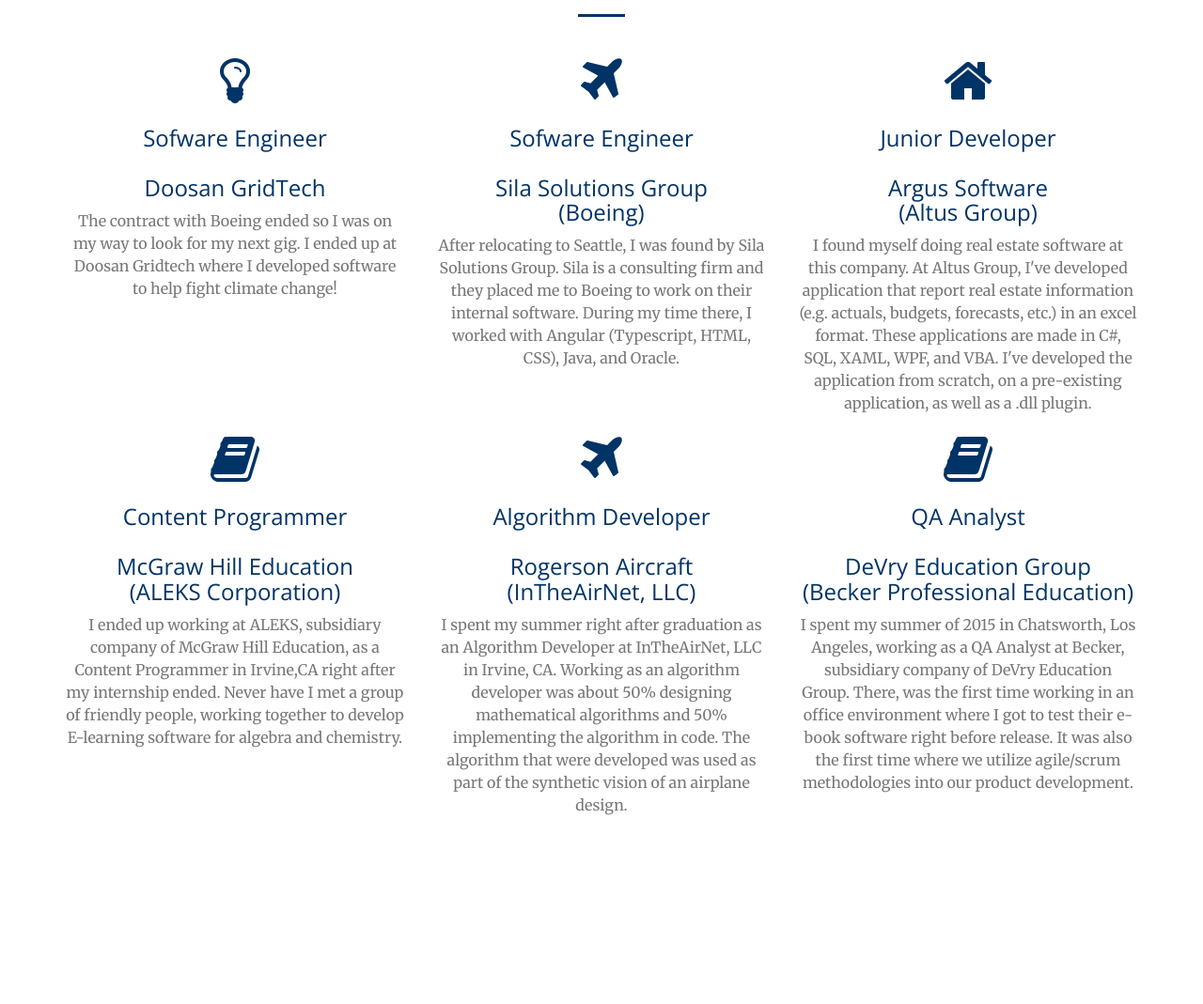
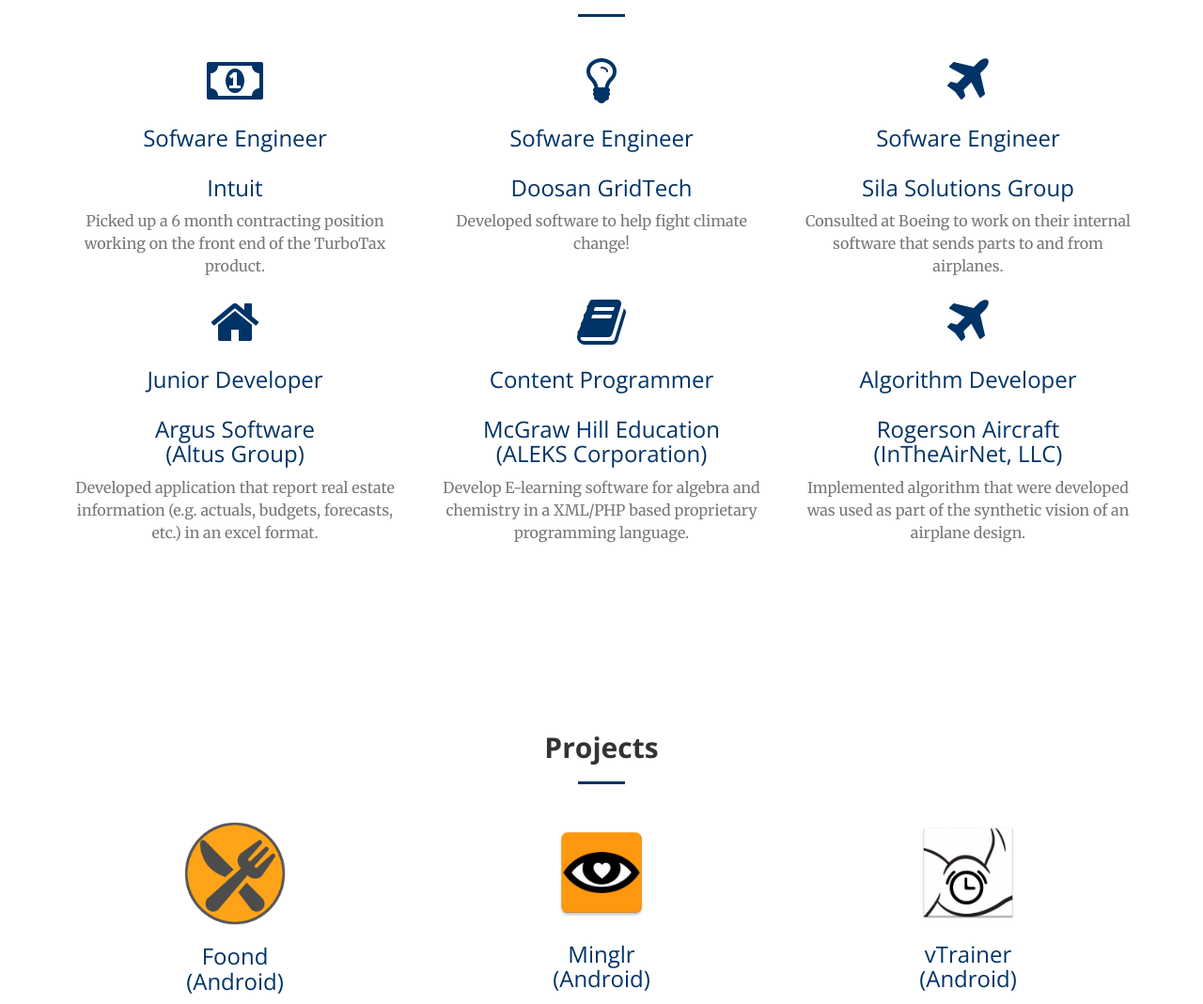
Before and after one commit to Tanagent/tanagent.github.io, a plain HTML site: page index.html in a window 1280 px wide. Shown: the part 1905-2974 px from the top of the page at 94% size. Drawn offline with nearby package versions, Linux system fonts and the light colour scheme.

Commit message:
feat: added Intuit experience

```diff
--- a/index.html
+++ b/index.html
@@ -150,26 +150,26 @@
 			<div class="row">
 				<div class="col-lg-4 col-md-4 text-center">
 					<div class="service-box">
-						<i class="fa fa-4x fa-lightbulb-o text-primary sr-icons"></i>
-						<h3>Sofware Engineer<br><br>Doosan GridTech</h3>
-						<p class="text-muted">The contract with Boeing ended so I was on my way to look for my next gig. I ended up at Doosan Gridtech where I developed software to help fight climate change!</p>
+						<i class="fa fa-4x fa-money text-primary sr-icons"></i>
+						<h3>Sofware Engineer<br><br>Intuit</h3>
+						<p class="text-muted">Picked up a 6 month contracting position working on the front end of the TurboTax product.</p>
 					</div>
 				</div>
 
 				<div class="col-lg-4 col-md-4 text-center">
 					<div class="service-box">
-						<i class="fa fa-4x fa-plane text-primary sr-icons"></i>
-						<h3>Sofware Engineer<br><br>Sila Solutions Group<br>(Boeing)</h3>
-						<p class="text-muted">After relocating to Seattle, I was found by Sila Solutions Group. Sila is a consulting firm and they placed me to Boeing to work on their internal software. During my time there, I worked with Angular (Typescript, HTML, CSS), Java, and Oracle.</p>
-					</div>
+                        <i class="fa fa-4x fa-lightbulb-o text-primary sr-icons"></i>
+                        <h3>Sofware Engineer<br><br>Doosan GridTech</h3>
+                        <p class="text-muted">Developed software to help fight climate change!</p>
+                    </div>
 				</div>
 
 				<div class="col-lg-4 col-md-4 text-center">
 					<div class="service-box">
-						<i class="fa fa-4x fa-home text-primary sr-icons"></i>
-						<h3>Junior Developer<br><br>Argus Software<br>(Altus Group)</h3>
-						<p class="text-muted">I found myself doing real estate software at this company. At Altus Group, I've developed application that report real estate information (e.g. actuals, budgets, forecasts, etc.) in an excel format. These applications are made in C#, SQL, XAML, WPF, and VBA. I've developed the application from scratch, on a pre-existing application, as well as a .dll plugin.</p>
-					</div>
+                        <i class="fa fa-4x fa-plane text-primary sr-icons"></i>
+                        <h3>Sofware Engineer<br><br>Sila Solutions Group</h3>
+                        <p class="text-muted">Consulted at Boeing to work on their internal software that sends parts to and from airplanes.</p>
+                    </div>
 				</div>
 			</div>
 
@@ -178,29 +178,26 @@
 			<div class="row">
 				<div class="col-lg-4 col-md-4 text-center">
 					<div class="service-box">
-						<i class="fa fa-4x fa-book text-primary sr-icons"></i>
-						<a class="bt-link-styles" target="_blank" href="https://www.aleks.com/">
-						<h3>Content Programmer<br><br>McGraw Hill Education<br>(ALEKS Corporation)</h3>
-						<p class="text-muted">I ended up working at ALEKS, subsidiary company of McGraw Hill Education, as a Content Programmer in Irvine,CA right after my internship ended. Never have I met a group of friendly people, working together to develop E-learning software for algebra and chemistry.</p>
-						</a>
-  					</div>
+                        <i class="fa fa-4x fa-home text-primary sr-icons"></i>
+                        <h3>Junior Developer<br><br>Argus Software<br>(Altus Group)</h3>
+                        <p class="text-muted">Developed application that report real estate information (e.g. actuals, budgets, forecasts, etc.) in an excel format.</p>
+                    </div>
                 </div>
                 <div class="col-lg-4 col-md-4 text-center">
                     <div class="service-box">
-
-                        <i class="fa fa-4x fa-plane text-primary sr-icons"></i>
-                        <a class="bt-link-styles" target="_blank" href="http://rogersonaircraft.com/markets-intheairnet/">
-                        <h3>Algorithm Developer<br><br>Rogerson Aircraft<br>(InTheAirNet, LLC)</h3>
-                        <p class="text-muted">I spent my summer right after graduation as an Algorithm Developer at InTheAirNet, LLC in Irvine, CA. Working as an algorithm developer was about 50% designing mathematical algorithms and 50% implementing the algorithm in code. The algorithm that were developed was used as part of the synthetic vision of an airplane design.</p>
+                        <i class="fa fa-4x fa-book text-primary sr-icons"></i>
+                        <a class="bt-link-styles" target="_blank" href="https://www.aleks.com/">
+                        <h3>Content Programmer<br><br>McGraw Hill Education<br>(ALEKS Corporation)</h3>
+                        <p class="text-muted">Develop E-learning software for algebra and chemistry in a XML/PHP based proprietary programming language.</p>
                         </a>
                     </div>
                 </div>
                 <div class="col-lg-4 col-md-4 text-center">
                     <div class="service-box">
-                        <i class="fa fa-4x fa-book text-primary sr-icons"></i>
-                        <a class="bt-link-styles" target="_blank" href="http://www.becker.com/">
-                        <h3>QA Analyst<br><br>DeVry Education Group<br>(Becker Professional Education)</h3>
-                        <p class="text-muted">I spent my summer of 2015 in Chatsworth, Los Angeles, working as a QA Analyst at Becker, subsidiary company of DeVry Education Group. There, was the first time working in an office environment where I got to test their e-book software right before release. It was also the first time where we utilize agile/scrum methodologies into our product development.</p>
+                        <i class="fa fa-4x fa-plane text-primary sr-icons"></i>
+                        <a class="bt-link-styles" target="_blank" href="http://rogersonaircraft.com/markets-intheairnet/">
+                        <h3>Algorithm Developer<br><br>Rogerson Aircraft<br>(InTheAirNet, LLC)</h3>
+                        <p class="text-muted">Implemented algorithm that were developed was used as part of the synthetic vision of an airplane design.</p>
                         </a>
                     </div>
                 </div>
```
